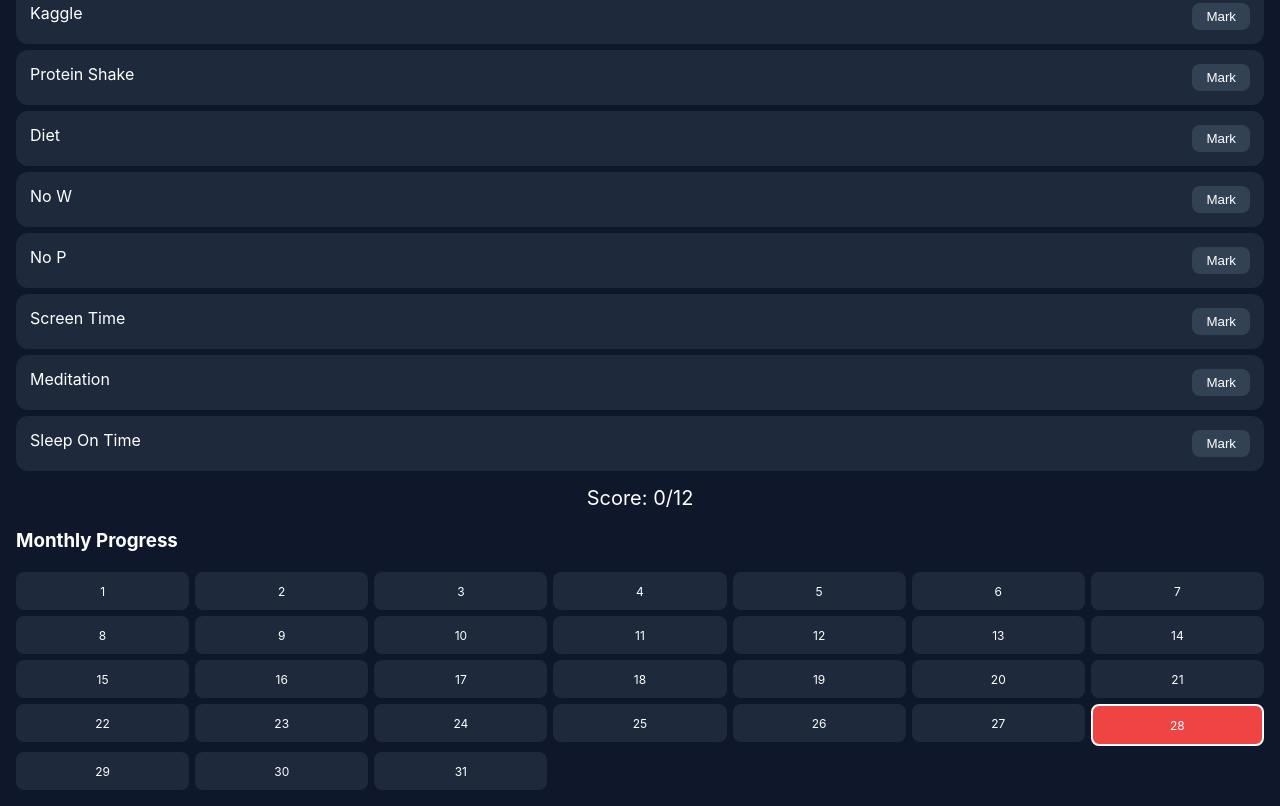
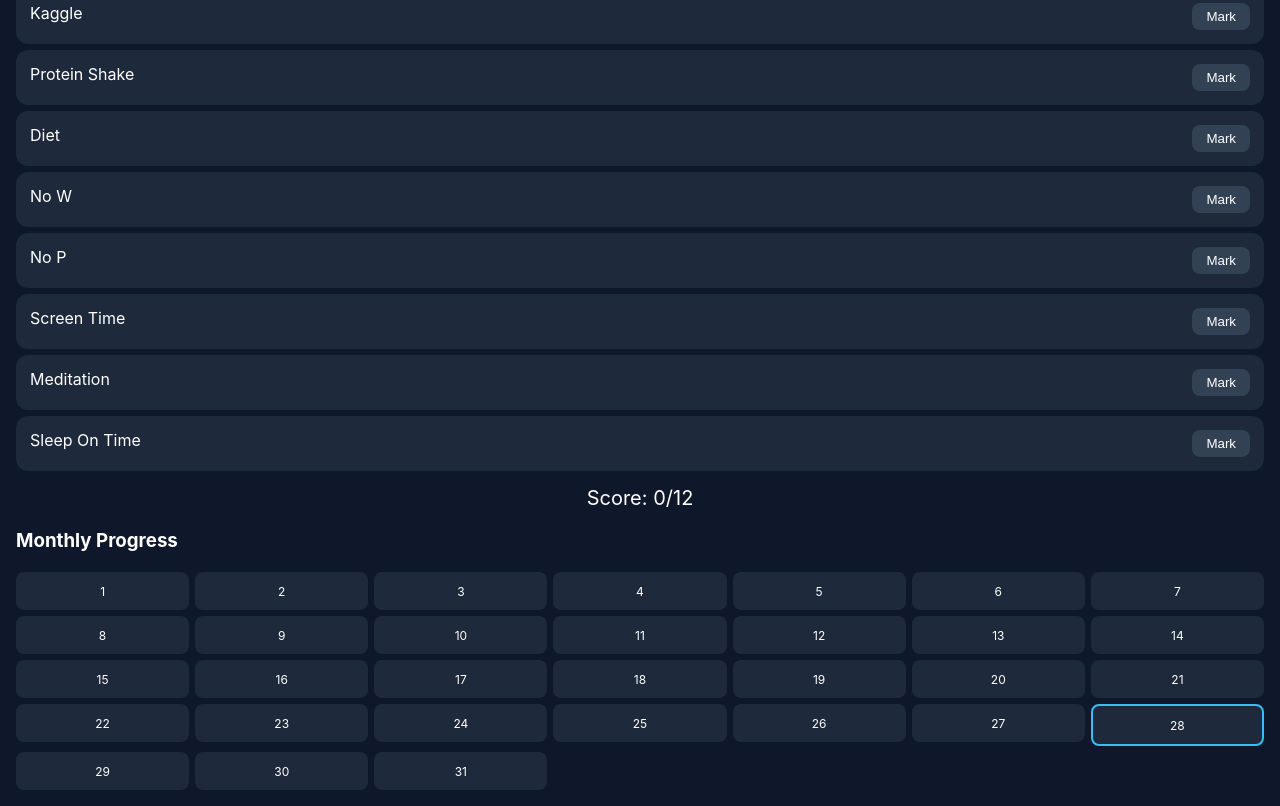
Before and after one commit to sharmashivam5/HabbitTracker, a plain HTML site: page index.html in a window 1280 px wide. Shown: the part 356-1162 px from the top of the page. Drawn offline with Linux system fonts and the light colour scheme.

Commit message:
Update index.html

```diff
--- a/index.html
+++ b/index.html
@@ -102,23 +102,30 @@ const habits = [
 "Meditation","Sleep On Time"
 ];
 
-let state = JSON.parse(localStorage.getItem("habits")) || {};
 let history = JSON.parse(localStorage.getItem("history")) || {};
-
-function formatDate(date) {
-  return date.toDateString();
-}
+let selectedDate = getTodayKey();
 
 function getTodayKey() {
   return new Date().toISOString().split("T")[0];
 }
 
-// Show today's date
-document.getElementById("date").innerText = formatDate(new Date());
+function getDateKey(date) {
+  return date.toISOString().split("T")[0];
+}
+
+function isEditable(dateKey) {
+  const today = new Date();
+  const selected = new Date(dateKey);
+
+  const diff = (today - selected) / (1000 * 60 * 60 * 24);
+  return diff <= 1; // only today & yesterday editable
+}
 
 function render() {
   const list = document.getElementById("list");
   list.innerHTML = "";
+
+  const state = history[selectedDate] || {};
 
   let count = 0;
 
@@ -134,11 +141,17 @@ function render() {
     btn.innerText = done ? "Done" : "Mark";
     if(done) btn.classList.add("done");
 
-    btn.onclick = () => {
-      state[h] = !state[h];
-      localStorage.setItem("habits", JSON.stringify(state));
-      render();
-    };
+    if(isEditable(selectedDate)) {
+      btn.onclick = () => {
+        if(!history[selectedDate]) history[selectedDate] = {};
+        history[selectedDate][h] = !history[selectedDate][h];
+        localStorage.setItem("history", JSON.stringify(history));
+        render();
+      };
+    } else {
+      btn.disabled = true;
+      btn.style.opacity = 0.5;
+    }
 
     div.innerHTML = `<span>${h}</span>`;
     div.appendChild(btn);
@@ -147,10 +160,6 @@ function render() {
 
   document.getElementById("score").innerText =
     `Score: ${count}/${habits.length}`;
-
-  // Save today's score
-  history[getTodayKey()] = count;
-  localStorage.setItem("history", JSON.stringify(history));
 
   renderCalendar();
 }
@@ -168,23 +177,30 @@ function renderCalendar() {
     const date = new Date();
     date.setDate(i);
 
-    const key = date.toISOString().split("T")[0];
-    const score = history[key];
+    const key = getDateKey(date);
+    const state = history[key] || {};
+    const score = Object.values(state).filter(v => v).length;
 
     const div = document.createElement("div");
     div.classList.add("day");
 
     if(key === today) div.classList.add("today");
+    if(key === selectedDate) div.style.border = "2px solid #38bdf8";
 
-    if(score !== undefined) {
+    if(score > 0) {
       if(score >= 9) div.classList.add("green");
       else if(score >= 5) div.classList.add("yellow");
       else div.classList.add("red");
-      div.innerText = i;
     } else {
       div.classList.add("empty");
-      div.innerText = i;
     }
+
+    div.innerText = i;
+
+    div.onclick = () => {
+      selectedDate = key;
+      render();
+    };
 
     grid.appendChild(div);
   }
@@ -192,6 +208,8 @@ function renderCalendar() {
   cal.appendChild(grid);
 }
 
+document.getElementById("date").innerText = new Date().toDateString();
+
 render();
 </script>
 
```
